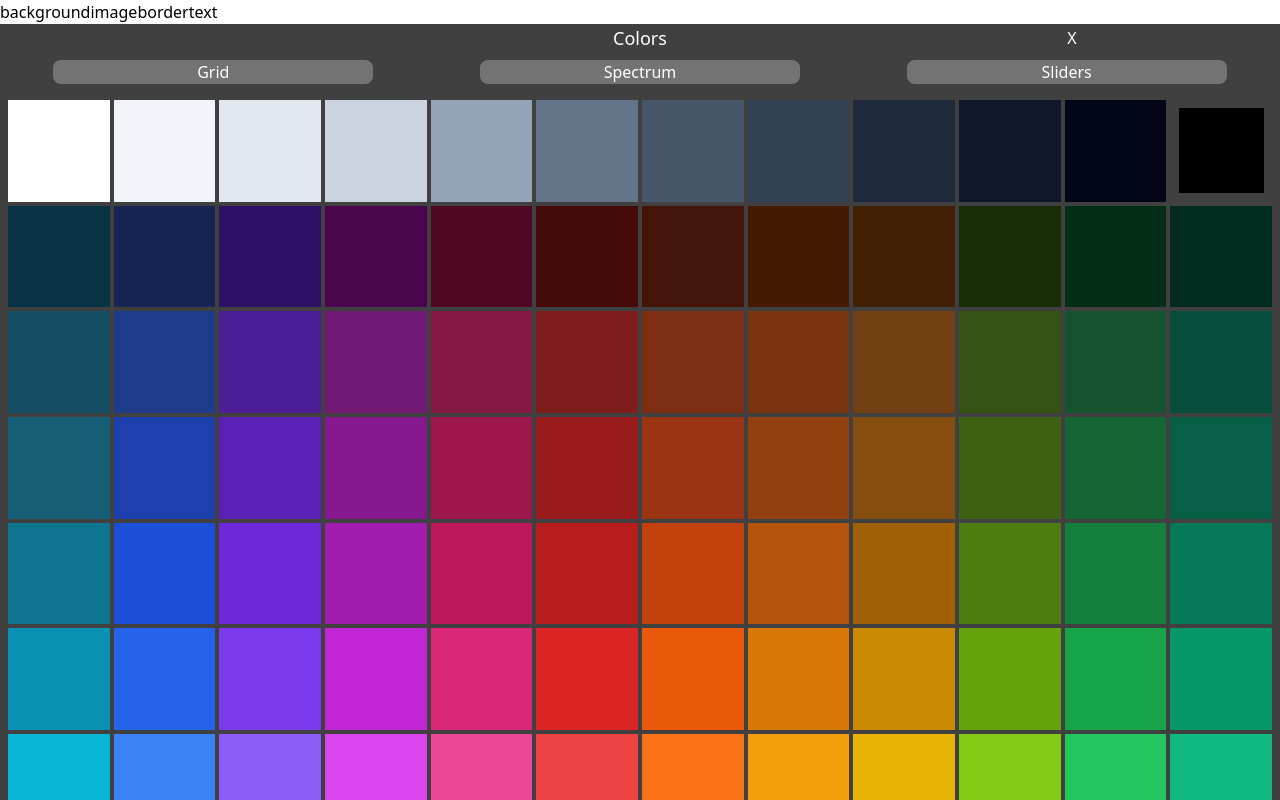
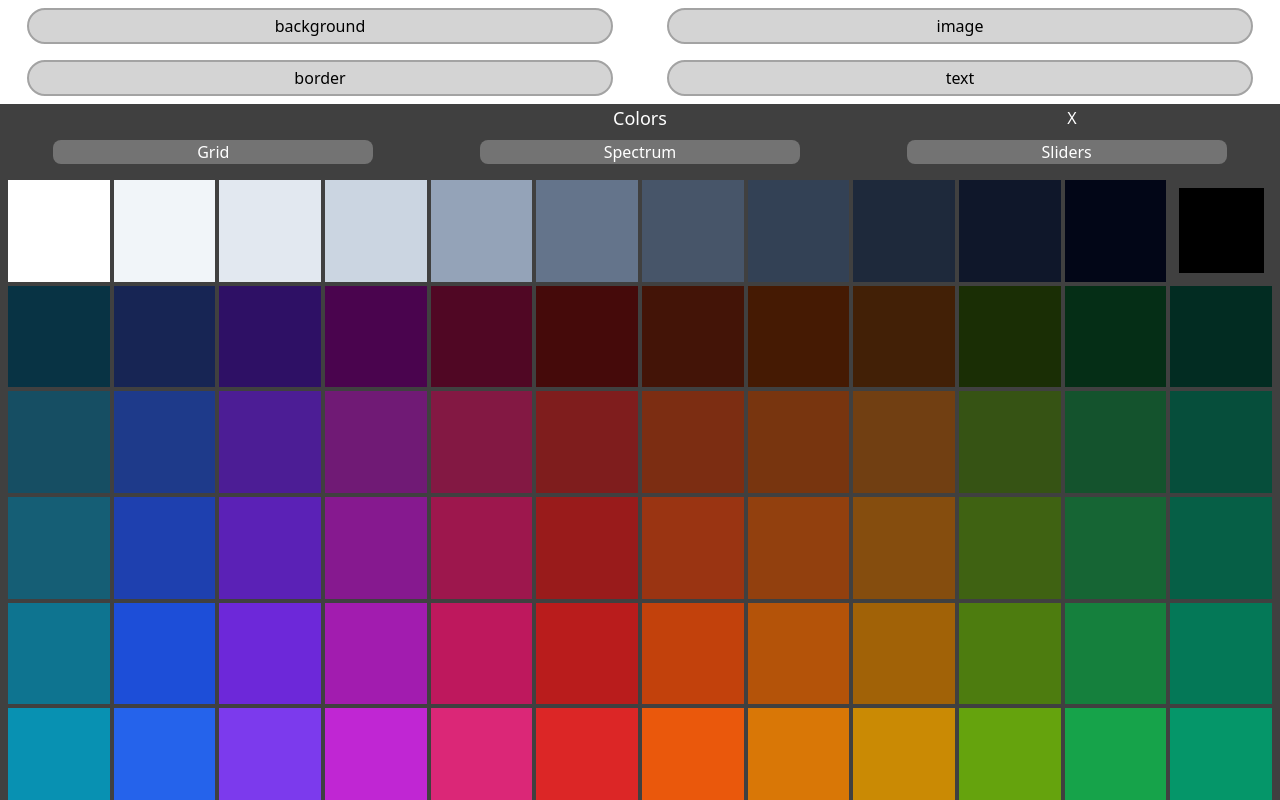
Before and after one commit to Samuel-Risner/good-morning-sticker-creator, a website with bundled scripts: page index.html in a window 1280 px wide. Both pictures are taken after a click on the button "background". Shown: the top 800 px of the page. Built offline with nearby package versions, Linux system fonts and the light colour scheme.

Commit message:
Improved the main menu and added functionality to show the color picker

```diff
--- a/index.html
+++ b/index.html
@@ -9,50 +9,46 @@
     <script type="module" src="static/js/dist/index.js"></script>
 </head>
 <body>
-    <div class="flex flex-row">
-        <div>
-            <button>
+    <div class="grid grid-cols-2">
+        <button name="button show color picker" class="w-11/12 m-auto my-2 p-1 border-2 border-neutral-400 rounded-full bg-neutral-300">
             background
         </button>
-        </div>
-        <div>
-            <button>
+        <button class="w-11/12 m-auto my-2 p-1 border-2 border-neutral-400 rounded-full bg-neutral-300">
             image
         </button>
-        </div>
-        <div>
-            <button>
+        <button class="w-11/12 m-auto my-2 p-1 border-2 border-neutral-400 rounded-full bg-neutral-300">
             border
         </button>
-        </div>
-        <div>
-            <button>
+        <button class="w-11/12 m-auto my-2 p-1 border-2 border-neutral-400 rounded-full bg-neutral-300">
             text
         </button>
     </div>
-    </div>
 
-    <div id="color picker" class="bg-neutral-700 text-white">
+    <div id="color picker" class="bg-neutral-700 text-white" hidden>
+        <!-- The header including the close button. -->
         <div class="grid grid-cols-3 gap-4">
             <div></div>
             <div class="text-center text-lg">Colors</div>
             <button id="color picker close button">X</button>
         </div>
 
-
+        <!-- The buttons for selecting the sub menus. -->
         <div class="flex flex-row w-full my-2">
             <button id="color picker grid button" class="w-3/12 m-auto bg-neutral-500 rounded-lg">Grid</button>
             <button id="color picker spectrum button" class="w-3/12 m-auto bg-neutral-500 rounded-lg">Spectrum</button>
             <button id="color picker sliders button" class="w-3/12 m-auto bg-neutral-500 rounded-lg">Sliders</button>
         </div>
 
+        <!-- The grid menu. -->
         <div id="color picker grid menu" class="p-2">
             <div id="color picker grid colors" class="grid grid-cols-12 gap-1"></div>
         </div>
 
+        <!-- The spectrum menu. -->
         <div id="color picker spectrum menu" hidden>spectrum</div>
 
         <!-- TODO: find out why I need a second div for the hidden attribute -->
+        <!-- The sliders menu. -->
         <div id="color picker sliders menu" hidden>
             <div class="flex flex-col w-screen">
                 <div class="text-neutral-300 m-2">Red</div>
@@ -77,6 +73,7 @@
             </div>
         </div>
 
+        <!-- The footer displaying the current color and the saved colors. -->
         <div class="flex flex-row px-4 py-2 justify-center">
             <div id="color picker active color" class="w-8 h-20 rounded-full mr-4" style="background-color: #000000;"></div>
 
--- a/src/index.ts
+++ b/src/index.ts
@@ -1,3 +1,3 @@
-import { ColorPicker } from "./color_picker.js";
+import { MenuHandler } from "./menu_handler.js";
 
-const colorPicker = new ColorPicker();
+const menuHandler = new MenuHandler();
--- /dev/null
+++ b/src/menu_handler.ts
@@ -0,0 +1,17 @@
+import { ColorPicker } from "./color_picker.js";
+
+export class MenuHandler {
+
+    private colorPicker: ColorPicker;
+    private showColorPickerButtons: NodeListOf<HTMLButtonElement>;
+
+    constructor()  {
+        this.colorPicker = new ColorPicker();
+        this.showColorPickerButtons = document.getElementsByName("button show color picker") as NodeListOf<HTMLButtonElement>;
+        for (const btn of this.showColorPickerButtons) {
+            btn.onclick = () => {
+                this.colorPicker.show();
+            }
+        }
+    }
+}
```
Also changed, not shown: static/css/dist/output.css, static/js/dist/index.js, static/js/dist/menu_handler.js (added). Lines whose indentation alone changed are shown as unchanged.
